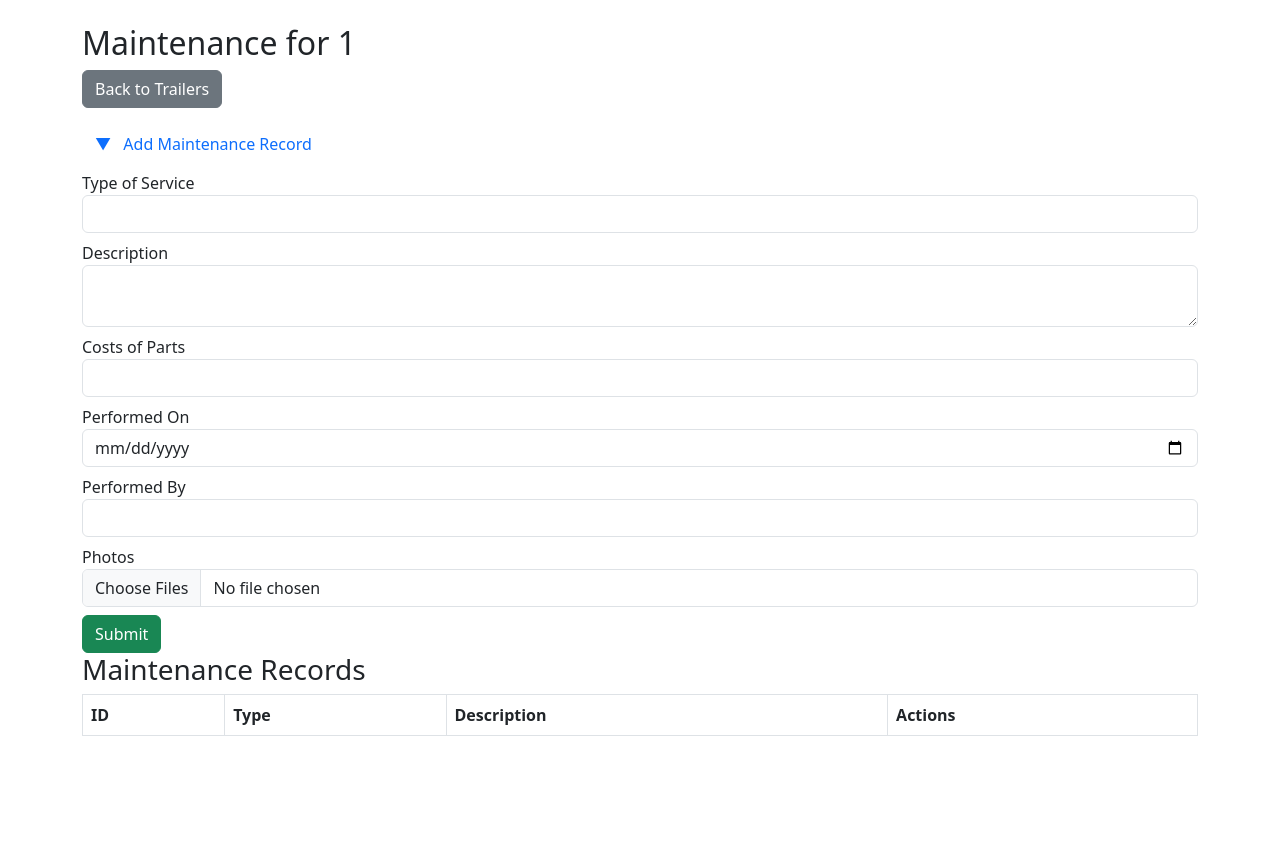
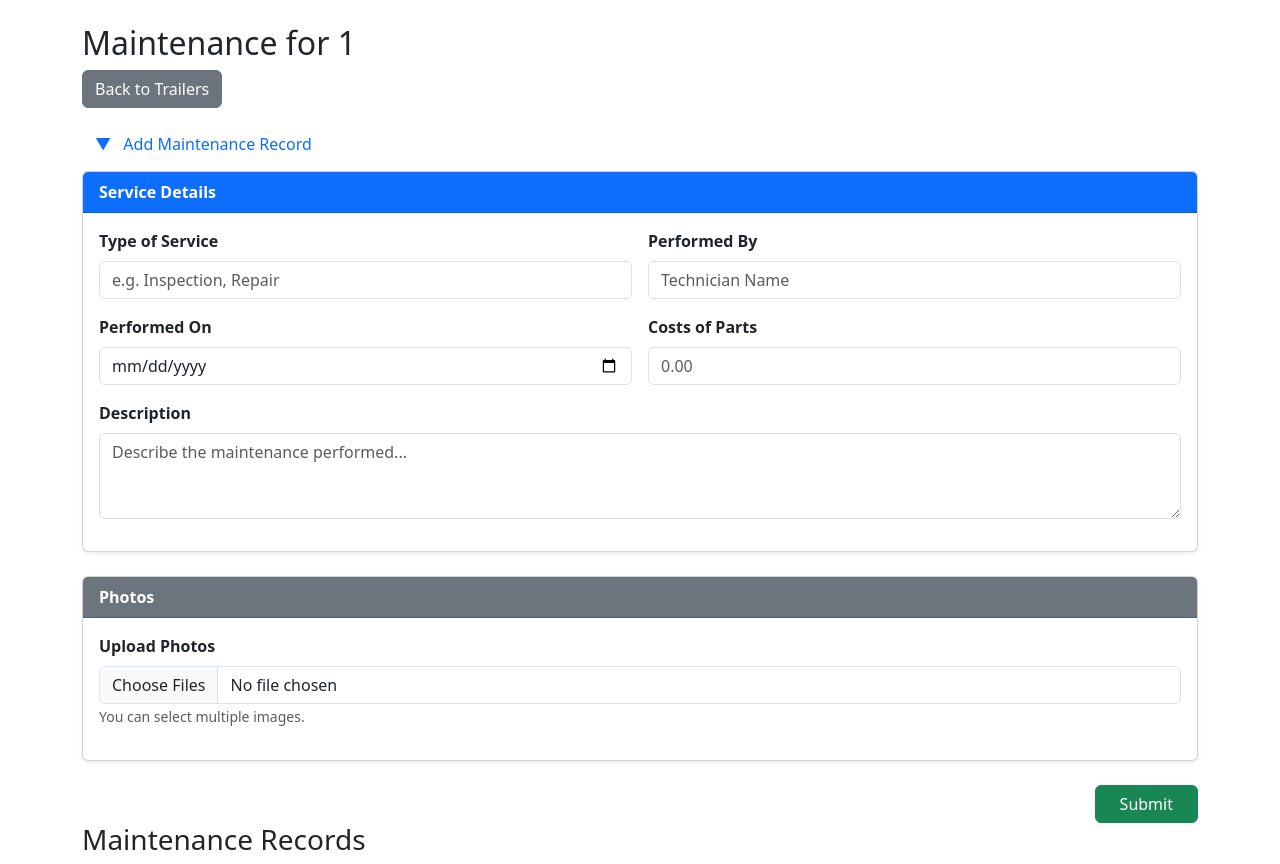
Before and after one commit to flintman/maintenance_tracker, a PHP site: page /maintenance.php?trl_id=1&type=trailer in a window 1280 px wide, after a click that opens the changed part. Shown: the part 56-920 px from the top of the page. Before the commit the page ends 792 px from the top, so only its background shows below. Run offline with PHP 8.4, Linux system fonts and the light colour scheme; a user stored in the database is signed in; tables that the repository leaves empty hold one stand-in row (values such as "Sample post"); lists and menus that the app fills with data are empty.

Commit message:
fix up add tables to look alot better

```diff
--- a/src/maintenance/maintenance.php
+++ b/src/maintenance/maintenance.php
@@ -94,35 +94,53 @@ $maintenance_id = cleanInput($_POST['maintenance_id'] ?? null, 'int');
         <span class="me-2 arrow">➤</span> <span class="toggle-text">Add Maintenance Record</span>
     </button>
 </h3>
+
 <div class="collapse" id="addMaintenanceForm">
     <form method="post" enctype="multipart/form-data">
         <input type="hidden" name="refrigeration_id" value="<?= $refrigeration_id ?? '' ?>">
         <input type="hidden" name="trl_id" value="<?= $trl_id ?? '' ?>">
-        <div class="mb-2">
-            <label>Type of Service</label>
-            <input type="text" name="type_of_service" class="form-control" required>
+        <div class="card shadow-sm mb-4">
+            <div class="card-header bg-primary text-white fw-bold">Service Details</div>
+            <div class="card-body">
+                <div class="row g-3 align-items-center mb-3">
+                    <div class="col-md-6">
+                        <label class="form-label fw-bold" for="type_of_service">Type of Service</label>
+                        <input type="text" name="type_of_service" id="type_of_service" class="form-control" required placeholder="e.g. Inspection, Repair">
+                    </div>
+                    <div class="col-md-6">
+                        <label class="form-label fw-bold" for="performed_by">Performed By</label>
+                        <input type="text" name="performed_by" id="performed_by" class="form-control" required placeholder="Technician Name">
+                    </div>
+                </div>
+                <div class="row g-3 align-items-center mb-3">
+                    <div class="col-md-6">
+                        <label class="form-label fw-bold" for="performed_at">Performed On</label>
+                        <input type="date" name="performed_at" id="performed_at" class="form-control" required>
+                    </div>
+                    <div class="col-md-6">
+                        <label class="form-label fw-bold" for="costs_of_parts">Costs of Parts</label>
+                        <input type="number" name="costs_of_parts" id="costs_of_parts" class="form-control" step="0.01" required placeholder="0.00">
+                    </div>
+                </div>
+                <div class="mb-3">
+                    <label class="form-label fw-bold" for="description">Description</label>
+                    <textarea name="description" id="description" class="form-control" rows="3" required placeholder="Describe the maintenance performed..."></textarea>
+                </div>
+            </div>
         </div>
-        <div class="mb-2">
-            <label>Description</label>
-            <textarea name="description" class="form-control" required></textarea>
+        <div class="card shadow-sm mb-4">
+            <div class="card-header bg-secondary text-white fw-bold">Photos</div>
+            <div class="card-body">
+                <div class="mb-3">
+                    <label class="form-label fw-bold" for="photos">Upload Photos</label>
+                    <input type="file" name="photos[]" id="photos" class="form-control" multiple>
+                    <small class="form-text text-muted">You can select multiple images.</small>
+                </div>
+            </div>
         </div>
-        <div class="mb-2">
-            <label>Costs of Parts</label>
-            <input type="number" name="costs_of_parts" class="form-control" step="0.01" required>
+        <div class="d-flex justify-content-end">
+            <button class="btn btn-success px-4" name="add_maintenance">Submit</button>
         </div>
-        <div class="mb-2">
-            <label>Performed On</label>
-            <input type="date" name="performed_at" class="form-control" required>
-        </div>
-        <div class="mb-2">
-            <label>Performed By</label>
-            <input type="text" name="performed_by" class="form-control" required>
-        </div>
-        <div class="mb-2">
-            <label>Photos</label>
-            <input type="file" name="photos[]" class="form-control" multiple>
-        </div>
-        <button class="btn btn-success" name="add_maintenance">Submit</button>
     </form>
 </div>
 
```
Also changed, not shown: src/maintenance/refrigeration.php (+19 -7 lines), src/maintenance/trailer.php (+19 -7 lines).
